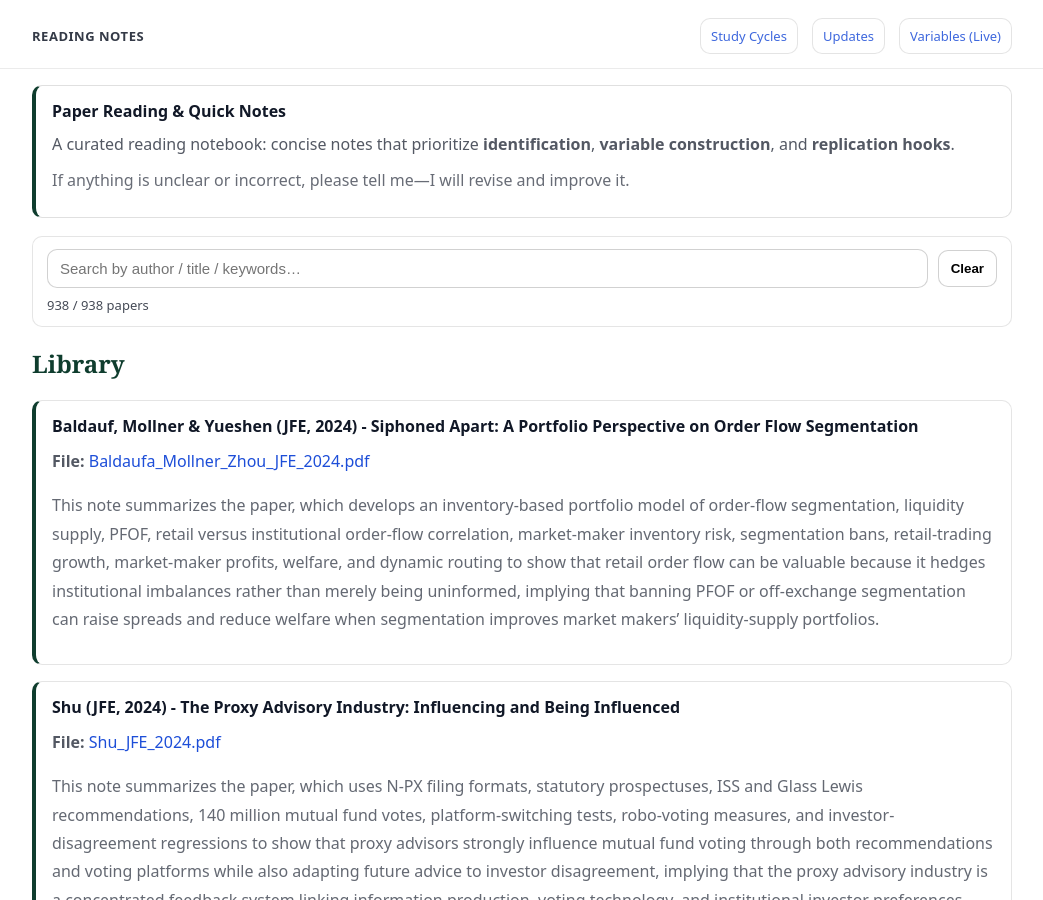
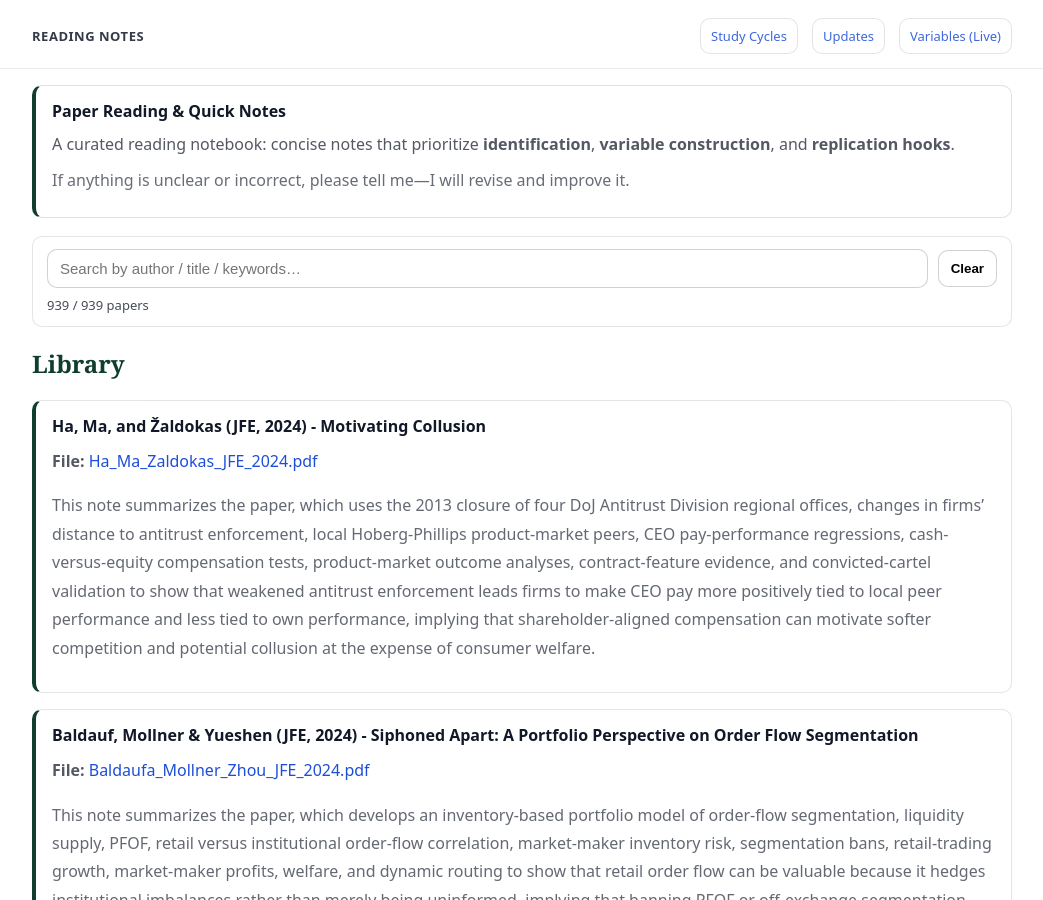
Before and after one commit to yaxinzn/study-archive, a Jekyll site: the page built from reading/index.md, in a window 1280 px wide and 900 px high. Shown: the whole window, without its empty margins (118-1161 px from the left). Built offline with Jekyll 4.4.1, drawn with Linux system fonts in a browser that asks for light colours.

Commit message:
Reading: add/update Ha_Ma_Zaldokas_JFE_2024.pdf

```diff
--- a/_data/reading.yml
+++ b/_data/reading.yml
@@ -1,3 +1,7 @@
+- title: "Ha, Ma, and Žaldokas (JFE, 2024) - Motivating Collusion"
+  file: "Ha_Ma_Zaldokas_JFE_2024.pdf"
+  desc: "This note summarizes the paper, which uses the 2013 closure of four DoJ Antitrust Division regional offices, changes in firms’ distance to antitrust enforcement, local Hoberg-Phillips product-market peers, CEO pay-performance regressions, cash-versus-equity compensation tests, product-market outcome analyses, contract-feature evidence, and convicted-cartel validation to show that weakened antitrust enforcement leads firms to make CEO pay more positively tied to local peer performance and less tied to own performance, implying that shareholder-aligned compensation can motivate softer competition and potential collusion at the expense of consumer welfare."
+
 - title: "Baldauf, Mollner & Yueshen (JFE, 2024) - Siphoned Apart: A Portfolio Perspective on Order Flow Segmentation"
   file: "Baldaufa_Mollner_Zhou_JFE_2024.pdf"
   desc: "This note summarizes the paper, which develops an inventory-based portfolio model of order-flow segmentation, liquidity supply, PFOF, retail versus institutional order-flow correlation, market-maker inventory risk, segmentation bans, retail-trading growth, market-maker profits, welfare, and dynamic routing to show that retail order flow can be valuable because it hedges institutional imbalances rather than merely being uninformed, implying that banning PFOF or off-exchange segmentation can raise spreads and reduce welfare when segmentation improves market makers’ liquidity-supply portfolios."
```
Also changed, not shown: 1 other file.
